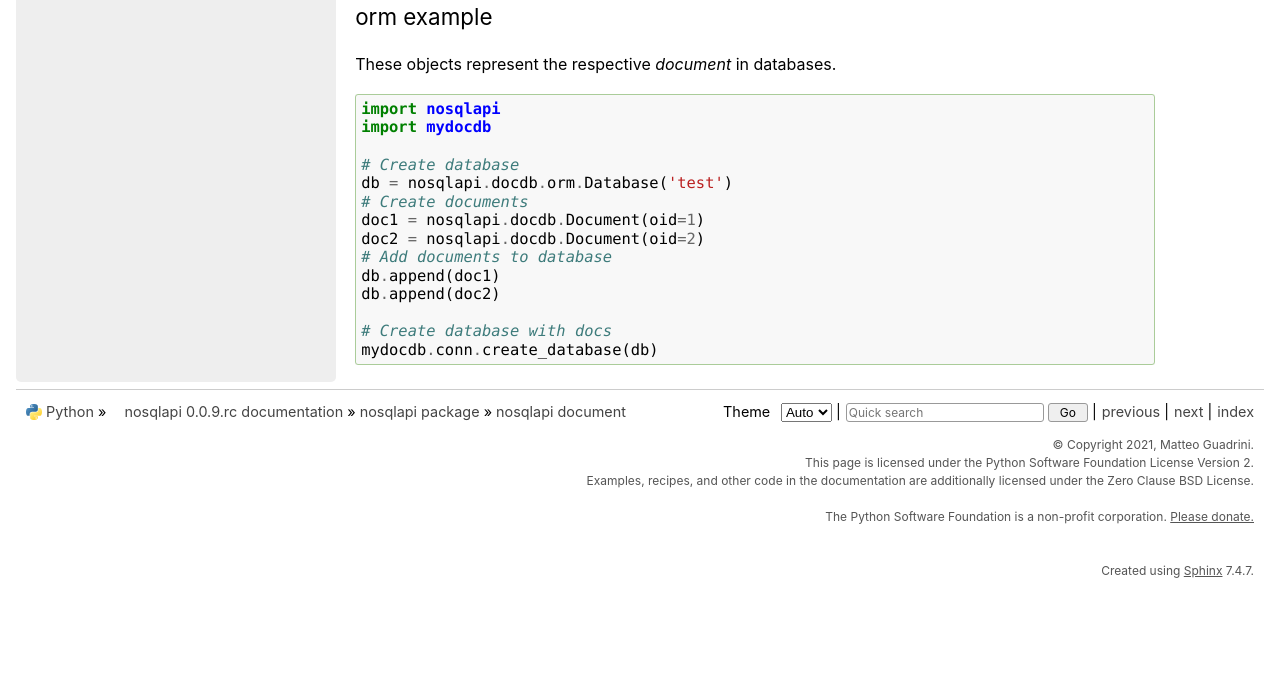
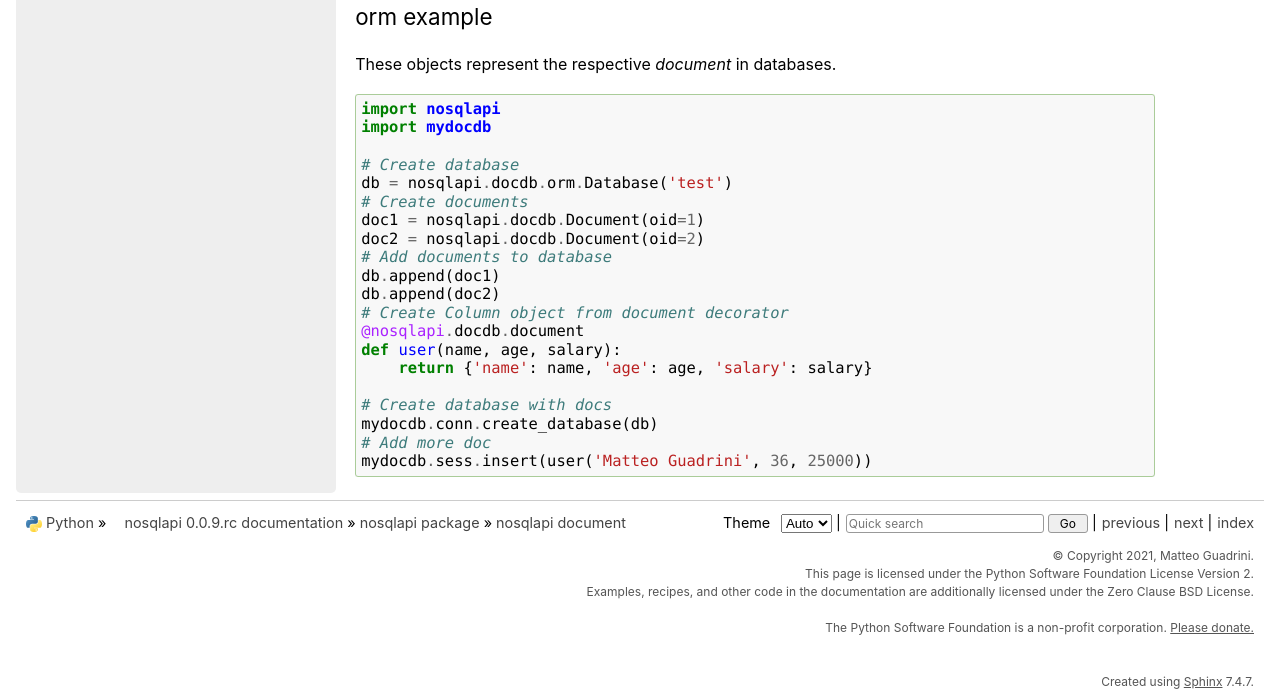
Before and after one commit to MatteoGuadrini/nosqlapi, a Sphinx documentation site: the page built from docs/source/nosqlapi_doc.rst, in a window 1280 px wide and 900 px high, scrolled down 1031 px, cut to the strip 200-900 px from the top of the window. Built offline with Sphinx 7.4.7, drawn with Linux system fonts in a browser that asks for light colours; before the commit the page ends 1820 px from its top, so only the background shows below that.

Commit message:
Add document decorator example

```diff
--- a/docs/source/nosqlapi_doc.rst
+++ b/docs/source/nosqlapi_doc.rst
@@ -77,6 +77,12 @@ These objects represent the respective *document* in databases.
     # Add documents to database
     db.append(doc1)
     db.append(doc2)
+    # Create Column object from document decorator
+    @nosqlapi.docdb.document
+    def user(name, age, salary):
+        return {'name': name, 'age': age, 'salary': salary}
 
     # Create database with docs
     mydocdb.conn.create_database(db)
+    # Add more doc
+    mydocdb.sess.insert(user('Matteo Guadrini', 36, 25000))
```
